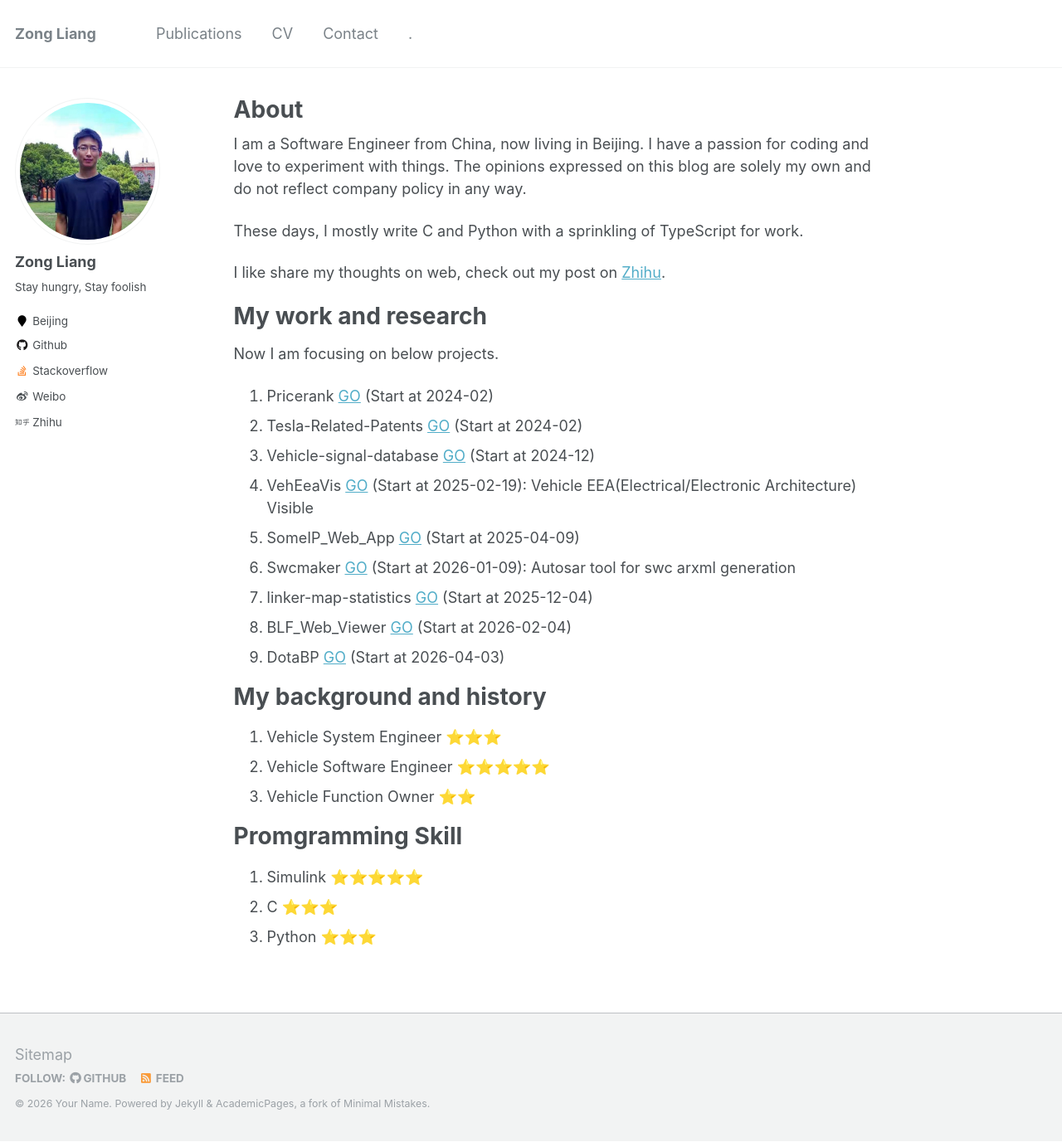
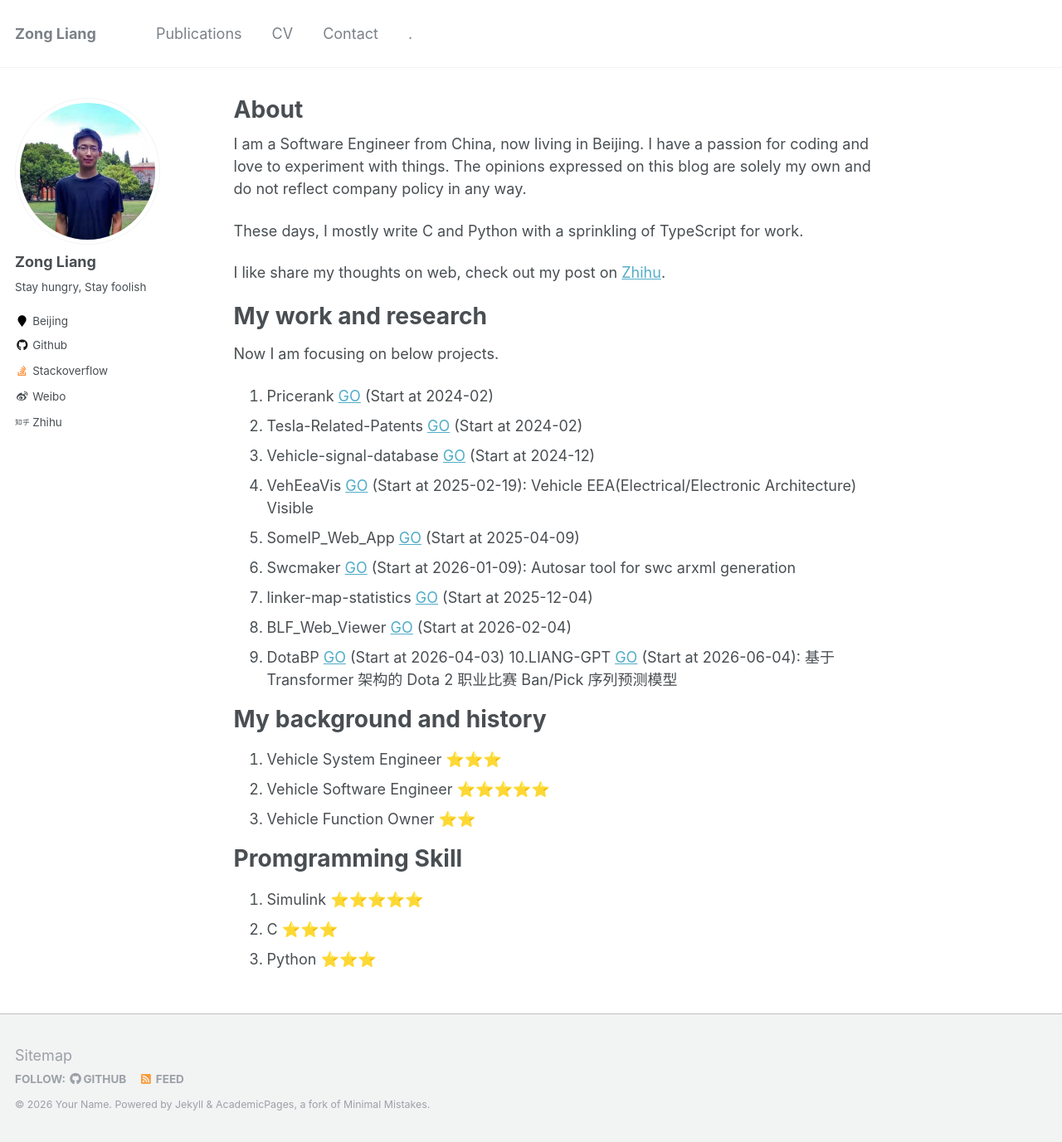
Before and after one commit to ZongL/zongl.github.io, a Jekyll site: the page built from _pages/about.md, in a window 1280 px wide and 1377 px high. Shown: the whole window at 83% size. Built offline with Jekyll 4.4.1, drawn with Linux system fonts in a browser that asks for light colours.

Commit message:
Add LIANG-GPT project details
Added LIANG-GPT project to the about page.

```diff
--- a/_pages/about.md
+++ b/_pages/about.md
@@ -26,6 +26,7 @@ Now I am focusing on below projects.
 7. linker-map-statistics [GO](https://zongl.github.io/linker-map-statistics/) (Start at 2025-12-04)
 8. BLF_Web_Viewer [GO](https://zongl.github.io/BLF_Web_Viewer/) (Start at 2026-02-04)
 9. DotaBP [GO](https://dotabp.us.ci/) (Start at 2026-04-03)
+10.LIANG-GPT [GO](https://zongl.github.io/LIANG-GPT-Web/) (Start at 2026-06-04): 基于 Transformer 架构的 Dota 2 职业比赛 Ban/Pick 序列预测模型
 
 My background and history
 ======
```
